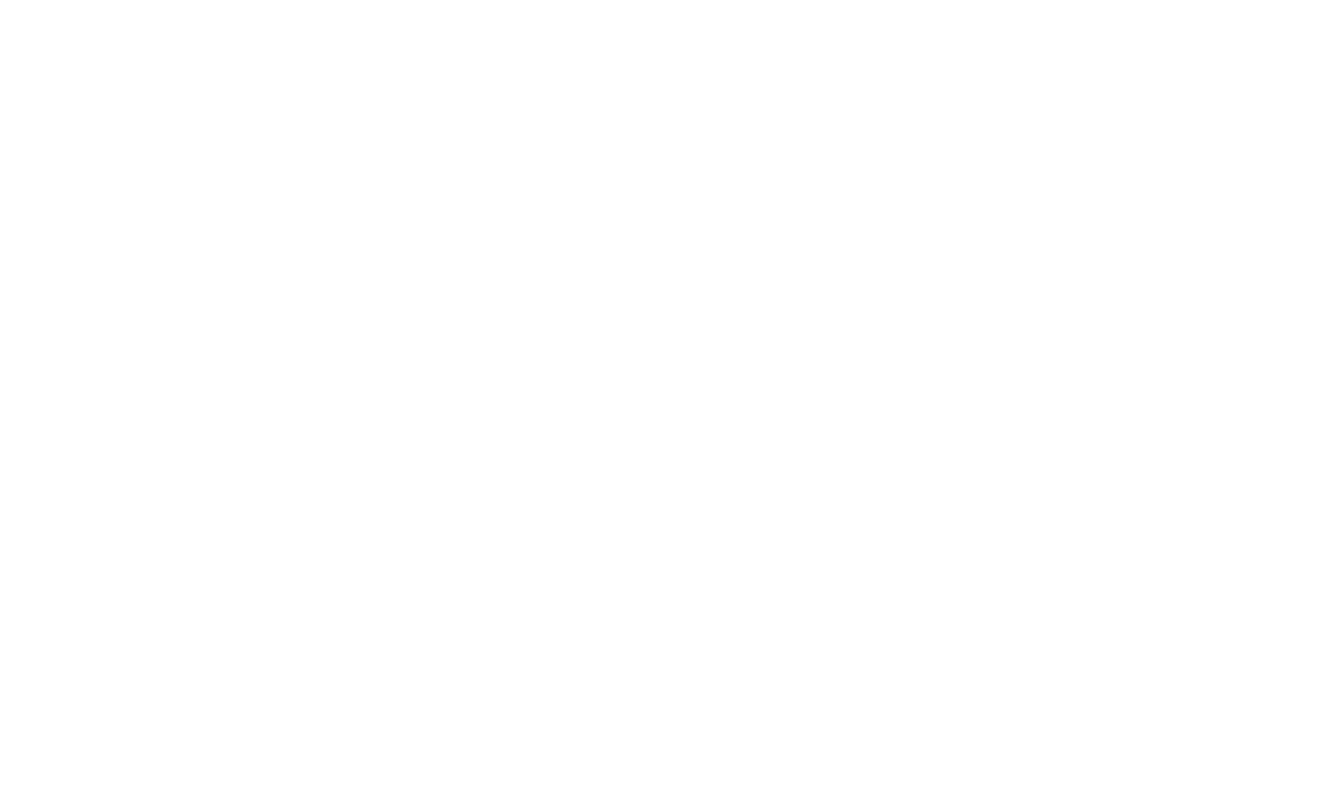
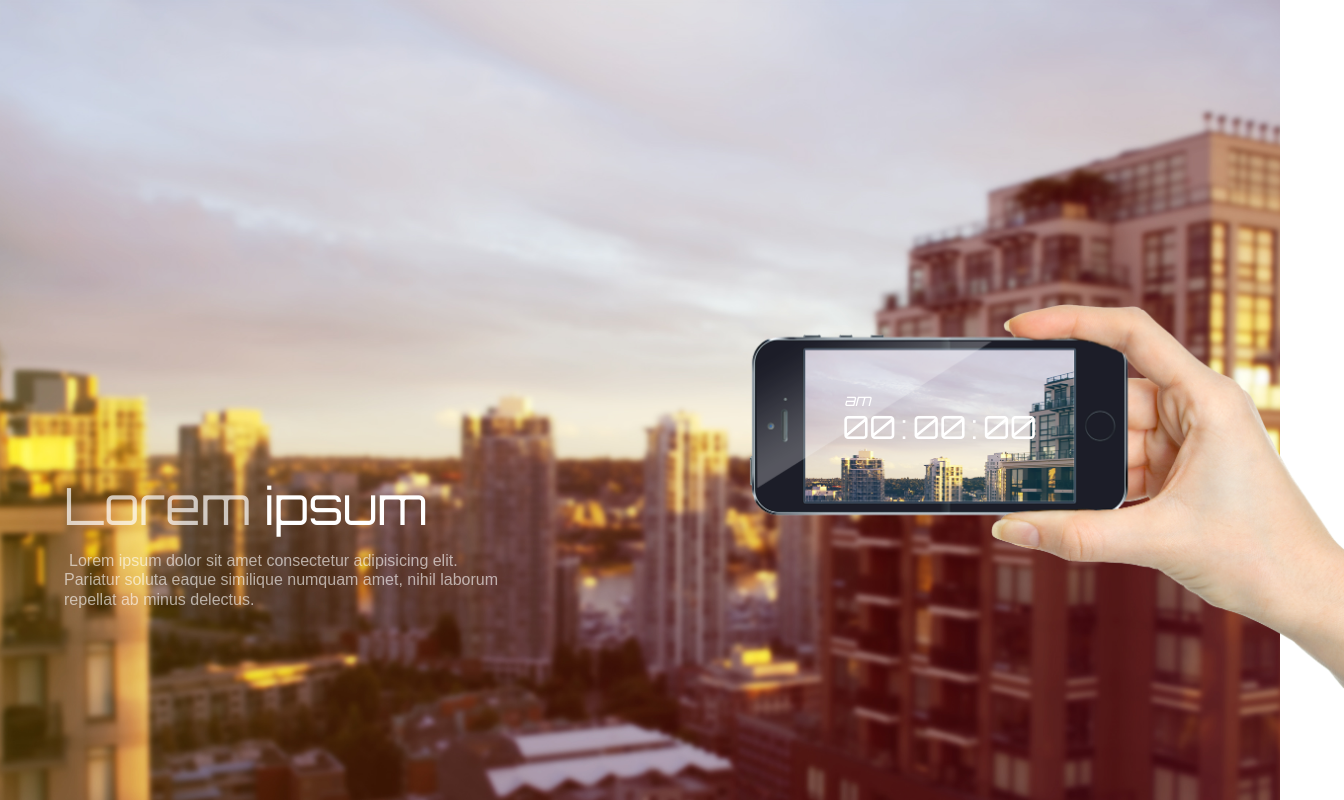
Before and after one commit to zeeeunee/time-rwd, a plain HTML site: page index.html in a window 1280 px wide. Shown: the whole page, 1344 px wide, since content can reach past the window. Drawn offline with Linux system fonts and the light colour scheme.

Commit message:
기본 레이아웃 스타일링

```diff
--- a/index.html
+++ b/index.html
@@ -10,7 +10,20 @@
 </head>
 
 <body>
-
+  <main>
+    <article>
+      <p><strong>Lorem</strong> ipsum</p>
+      <em>Lorem ipsum dolor sit amet consectetur adipisicing elit. Pariatur soluta eaque similique numquam amet, nihil
+        laborum repellat ab minus delectus.</em>
+    </article>
+    <figure>
+      <div class="screen">
+        <em class="am on">am</em>
+        <em class="pm">pm</em>
+        <span>00</span> : <span>00</span> : <span>00</span>
+      </div>
+    </figure>
+  </main>
 </body>
 
 </html>
--- a/scss/style.scss
+++ b/scss/style.scss
@@ -1,2 +1,80 @@
 @import 'reset';
-@import 'variable';
+@import url('https://fonts.googleapis.com/css2?family=Orbitron&display=swap');
+
+main {
+	width: 100%;
+	height: 100vh;
+	background-repeat: no-repeat;
+	background-position: center;
+	background-size: cover;
+	background-image: url(../img/bg_morning.jpg);
+	overflow: hidden;
+
+	article {
+		width: 35vw;
+		position: absolute;
+		top: 60vh;
+		left: 5vw;
+
+		p {
+			font: 4vmax/1 'orbitron';
+			color: #fff;
+			margin-bottom: 20px;
+
+			strong {
+				font-weight: normal;
+				opacity: 0.7;
+			}
+		}
+
+		em {
+			font: 1rem/1.2 'arial';
+			color: #fff;
+			padding-left: 5px;
+			opacity: 0.6;
+		}
+	}
+
+	figure {
+		width: 800px;
+		height: 400px;
+		position: absolute;
+		right: -5vw;
+		top: 50%;
+		margin-top: -100px;
+		background-image: url(../img/phone_morning.png);
+		background-position: right top;
+		background-repeat: no-repeat;
+		background-size: contain;
+
+		.screen {
+			width: 271px;
+			height: 153px;
+			position: absolute;
+			top: 50px;
+			left: 260px;
+			display: flex;
+			justify-content: center;
+			align-items: center;
+			color: #fff;
+			font-family: 'orbitron';
+			font-size: 2rem;
+			gap: 5px;
+
+			em {
+				position: absolute;
+				top: 40px;
+				left: 40px;
+				font-size: 1rem;
+				opacity: 0;
+
+				&.on {
+					opacity: 1;
+				}
+
+				span {
+				}
+			}
+		}
+	}
+}
```
Also changed, not shown: css/style.css, 1 other file.
